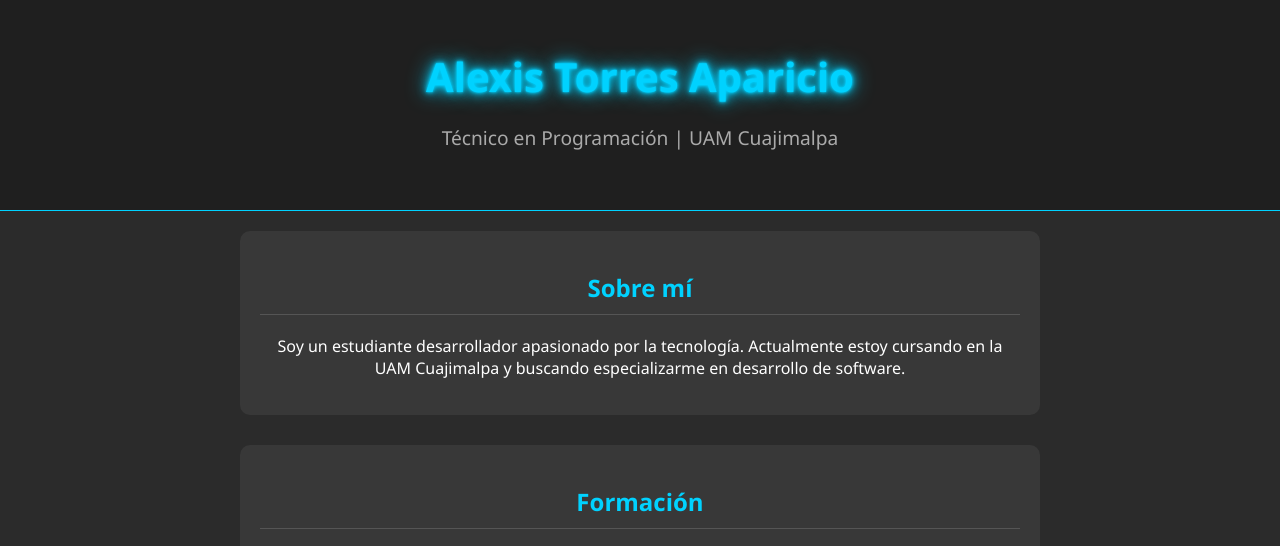
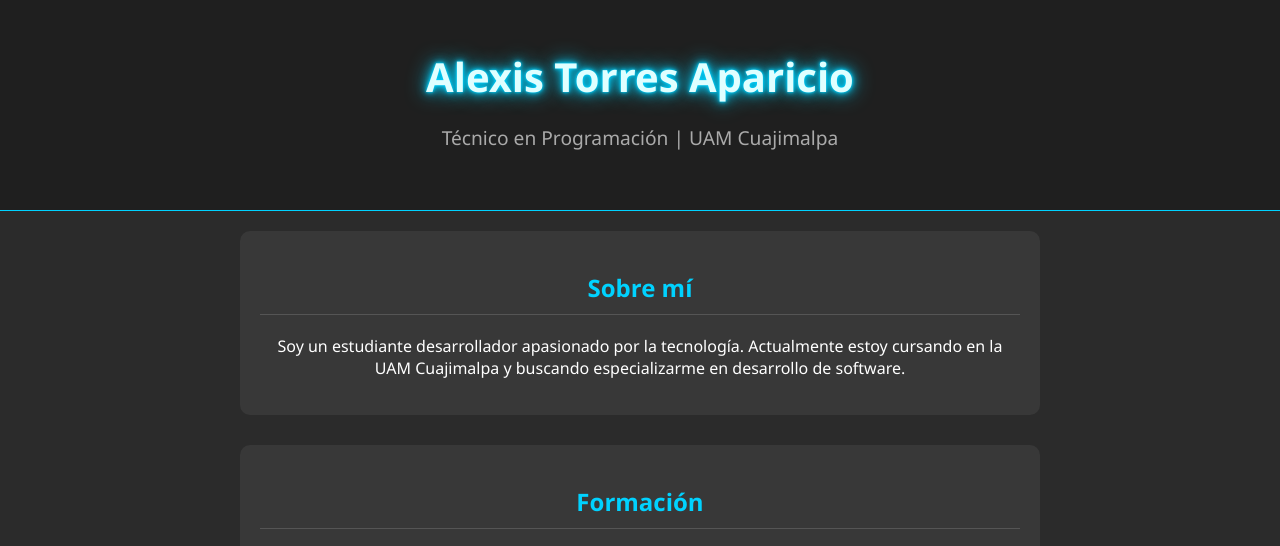
Before and after one commit to alexistorres-devlab/alexistorres-devlab.github.io, a plain HTML site: page index.html in a window 1280 px wide. Shown: the part 201-747 px from the top of the page. Drawn offline with Linux system fonts and the light colour scheme.

Commit message:
cambiocolortextoblanco

```diff
--- a/style.css
+++ b/style.css
@@ -20,7 +20,7 @@ header {
     color: #00d2ff; /* Azul Cian */
     margin-bottom: 20px;
 
-    color: #00d2ff;
+    color: #e0ffff;
     text-shadow:
     0 0 5px #00d2ff,
     0 0 10px #00d2ff,
```
